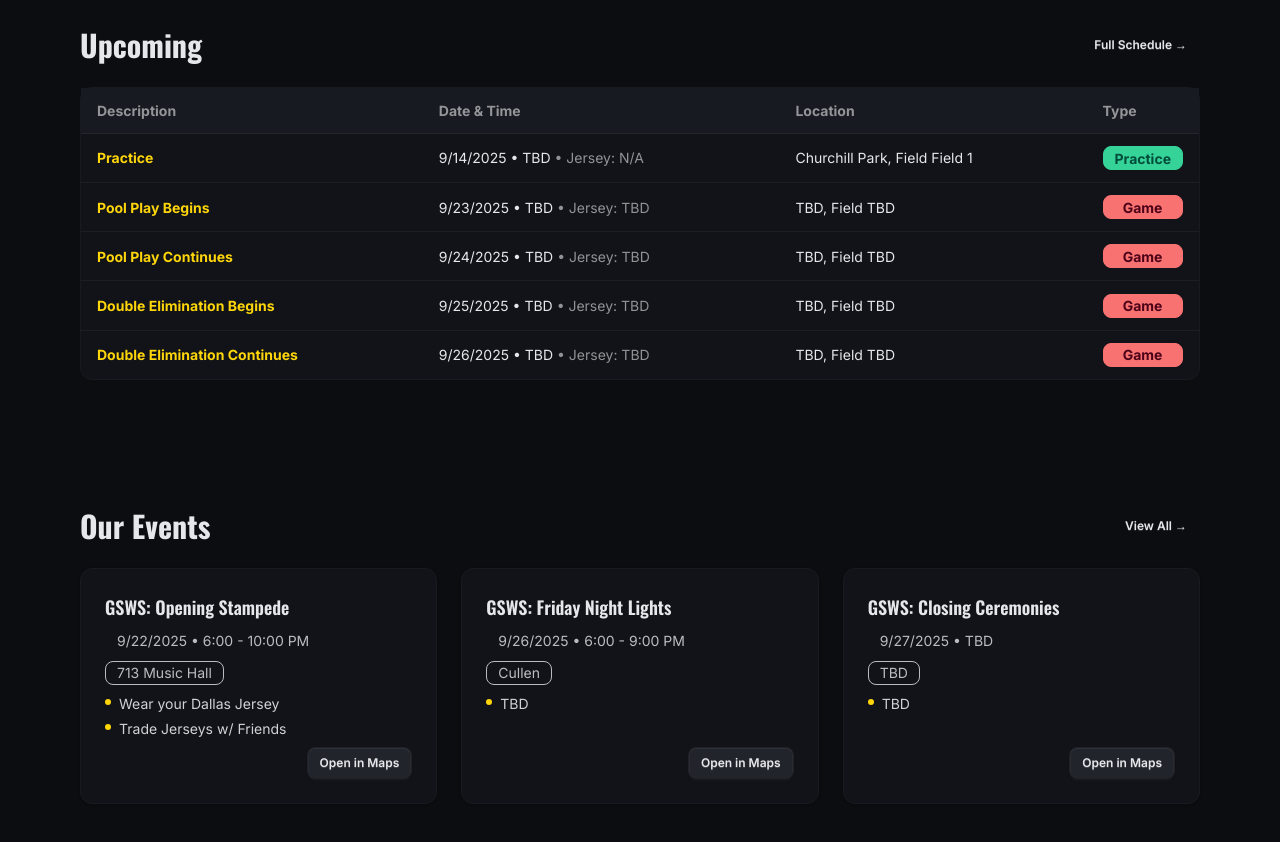
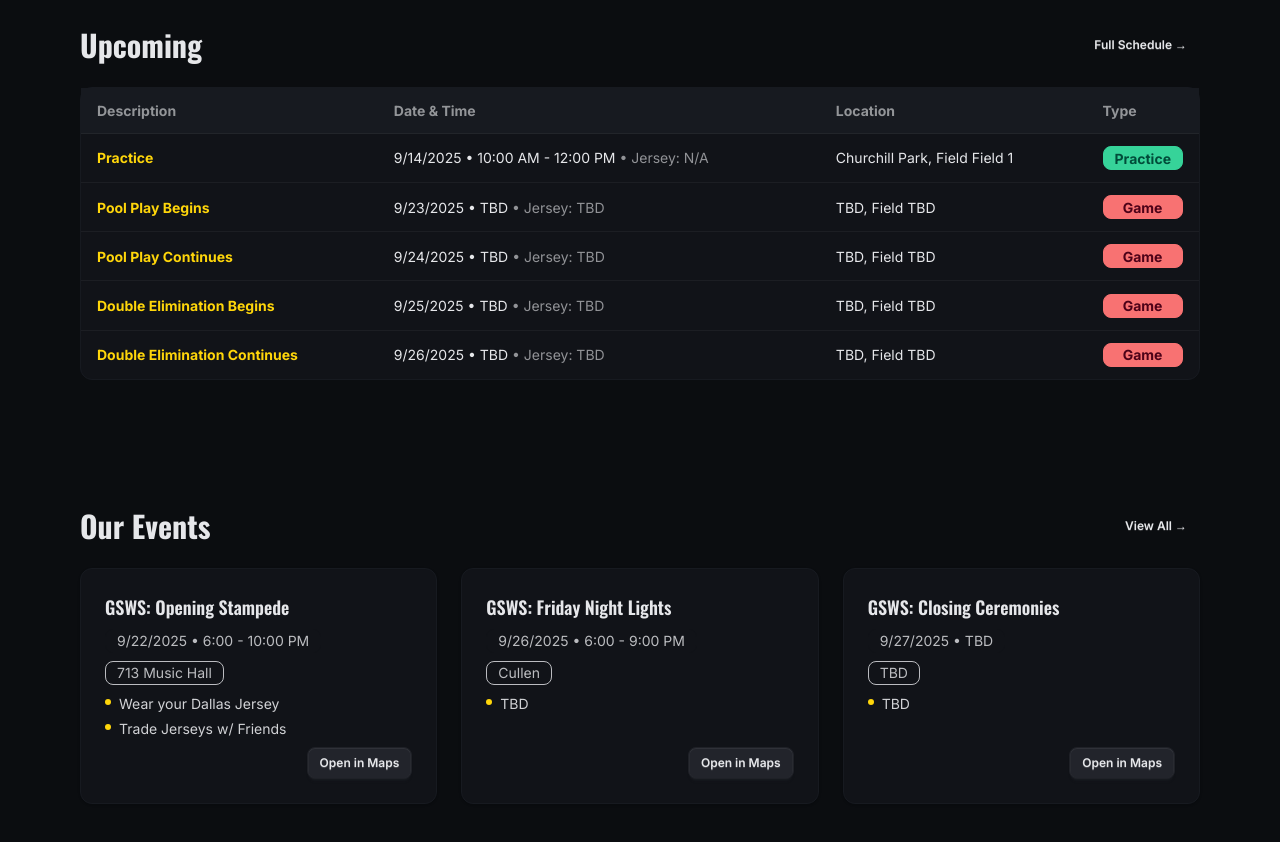
Before and after one commit to jdhawks2132/tk-next, a Next.js app: page / in a window 1280 px wide. Shown: the part 2160-3002 px from the top of the page. Built offline with nearby package versions, Linux system fonts and the light colour scheme.

Commit message:
schedule updates 9.10.25

```diff
--- a/src/data/schedules.ts
+++ b/src/data/schedules.ts
@@ -10,7 +10,7 @@ export const schedules: ScheduleItem[] = [
 		googleMapsLink: 'https://maps.app.goo.gl/wmGzYQWh2eFZnAvX6',
 		imageUrl: '/images/churchill_park.jpeg',
 		date: '9/14/2025',
-		time: 'TBD',
+		time: '10:00 AM - 12:00 PM',
 		isGame: false,
 	},
 	{
```
